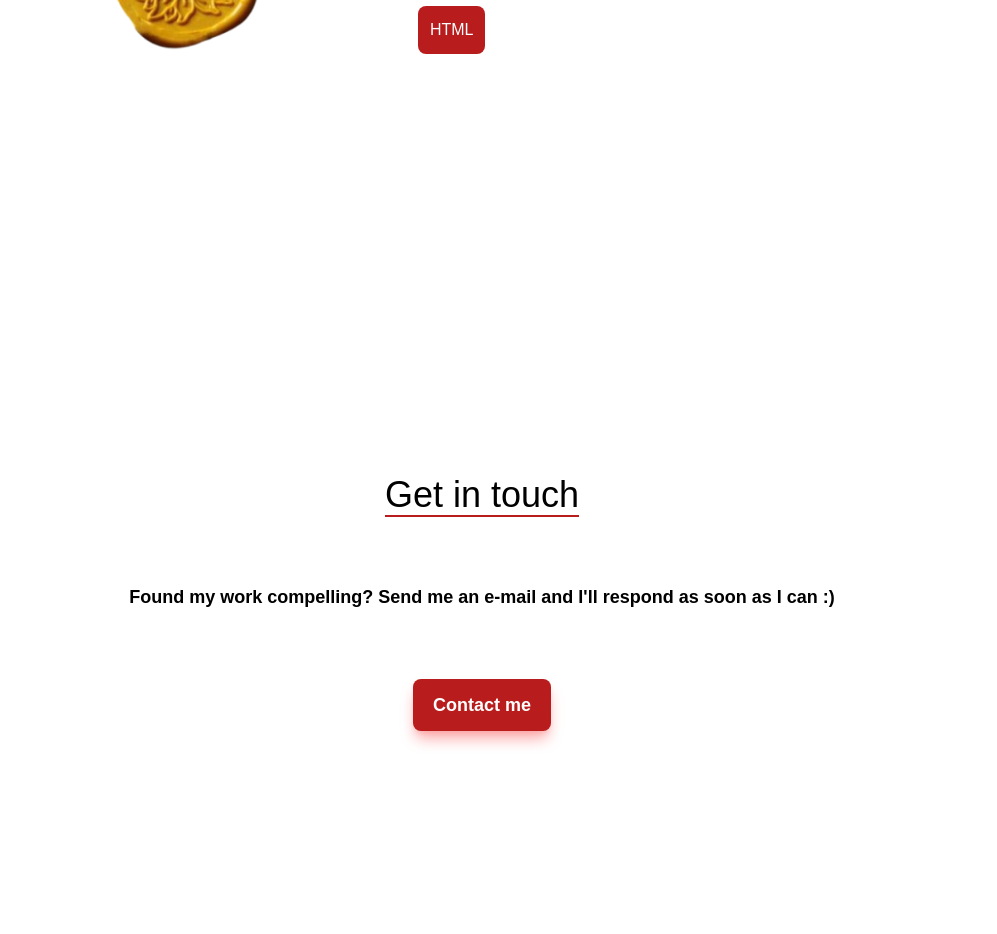
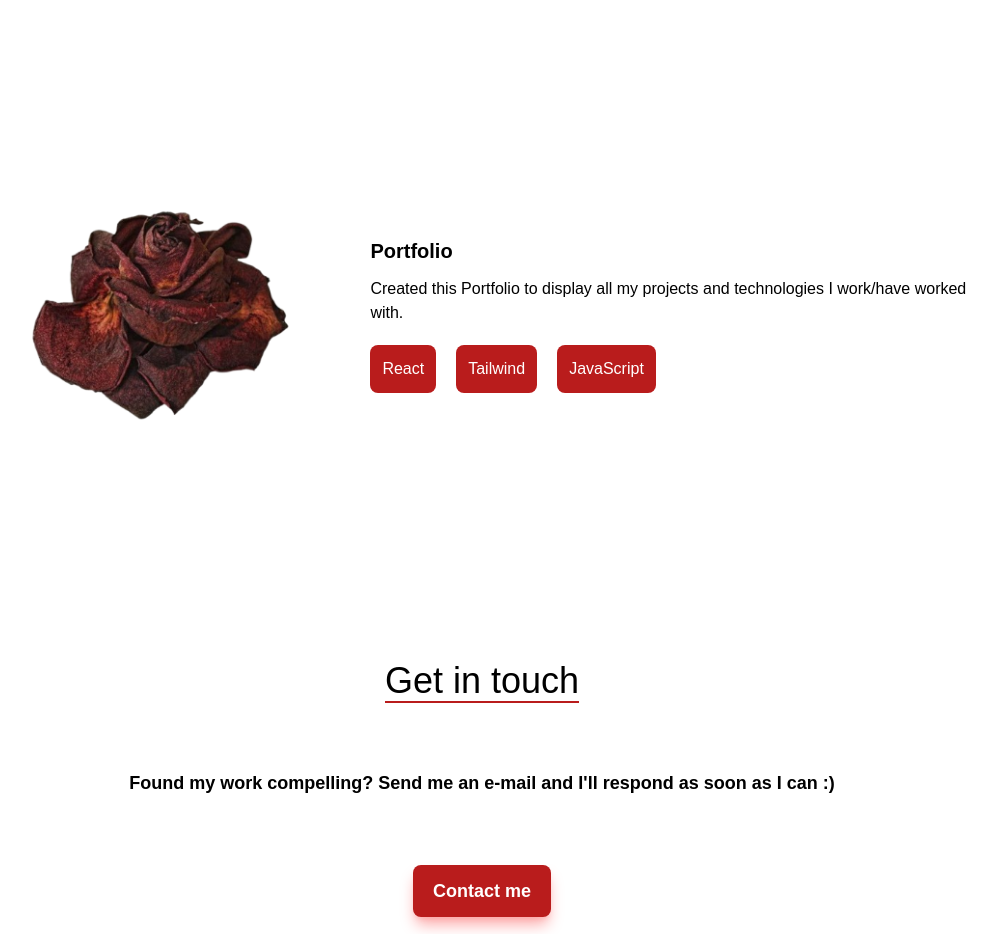
Before and after one commit to BeagleEagle21/portfolio, a React (Vite) app: page / in a window 1280 px wide. Shown: the part 1920-2854 px from the top of the page, without its empty margins (158-1155 px from the left). Before the commit the page ends 2803 px from the top, so only its background shows below. Built offline with nearby package versions, Linux system fonts and the light colour scheme; a web font is replaced by a local one.

Commit message:
added the portfolio website to the list of projects

```diff
--- a/src/components/Hero.jsx
+++ b/src/components/Hero.jsx
@@ -22,7 +22,9 @@ const Hero = () => {
               >
                   <h1 className="text-neutral-950 font-semibold text-4xl">Shalap Pandotra</h1>
                   <h3 className="text-neutral-950 font-semibold">Developer</h3>
-                  <p className="text-neutral-950 ">Hi! I'm a passionate web developer with a knack for learning and crafting responsive, user-friendly web applications. I specialize in modern frontend technologies like React and Tailwind CSS, complemented by my experience in backend development with tools such as Angular, MySQL and MongoDB. I thrive on solving complex problems and bringing ideas to life through clean, efficient code. Whether it's building dynamic UIs or designing robust backend systems, I enjoy every step of the development process. Let’s create something amazing together!</p>
+                  <p className="text-neutral-950 ">Hi! I'm a passionate web developer with a knack for learning and crafting responsive, user-friendly web applications. I specialize in modern frontend technologies like React and Tailwind CSS, complemented by my experience in backend development with tools such as Angular, MySQL and MongoDB. I thrive on solving complex problems and bringing ideas to life through clean, efficient code. Whether it's building dynamic UIs or designing robust backend systems, I enjoy every step of the development process. Let’s create something amazing together! <br />
+                  Ps this website is also made with React ;)
+                  </p>
               </motion.div>
         </div>
     </div>
--- a/src/components/Projects.jsx
+++ b/src/components/Projects.jsx
@@ -1,5 +1,6 @@
 import stamp from "../assets/stamp.png";
 import { motion } from "motion/react";
+import rose from "../assets/rose.png";
 
 const projectData = [
   {
@@ -8,6 +9,13 @@ const projectData = [
     description: "Created a simple react based To-Do List web app allowing user to add, update and delete tasks.",
     technologies: ["HTML"],
     githubLink: "https://github.com/mallratserf/to-do-list",
+  },
+  {
+    image: rose,
+    title: "Portfolio",
+    description: "Created this Portfolio to display all my projects and technologies I work/have worked with.",
+    technologies: ["React", "Tailwind", "JavaScript"],
+    githubLink: "https://github.com/mallratserf/portfolio",
   },
 ];
 
```
Also changed, not shown: src/assets/rose.png (added).
